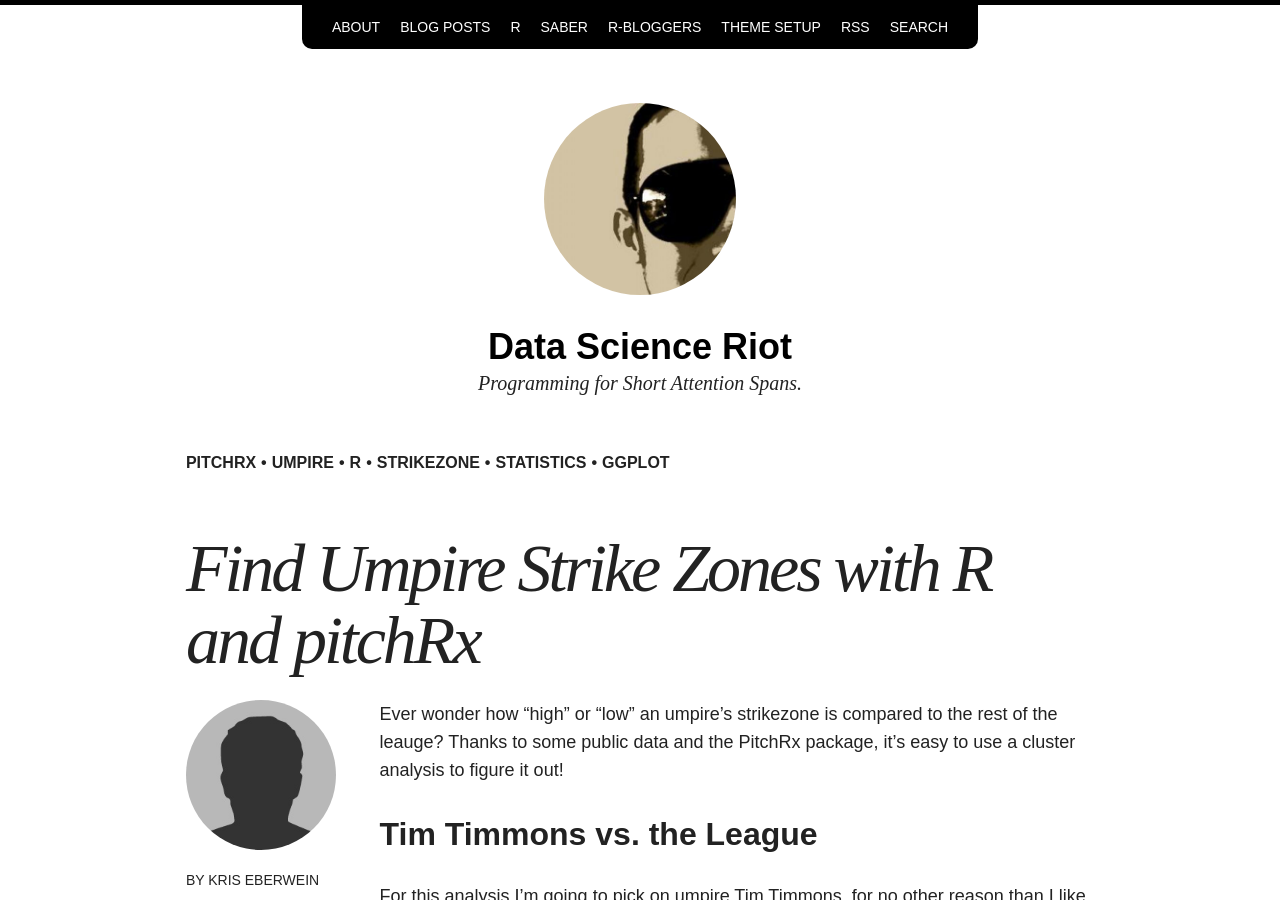
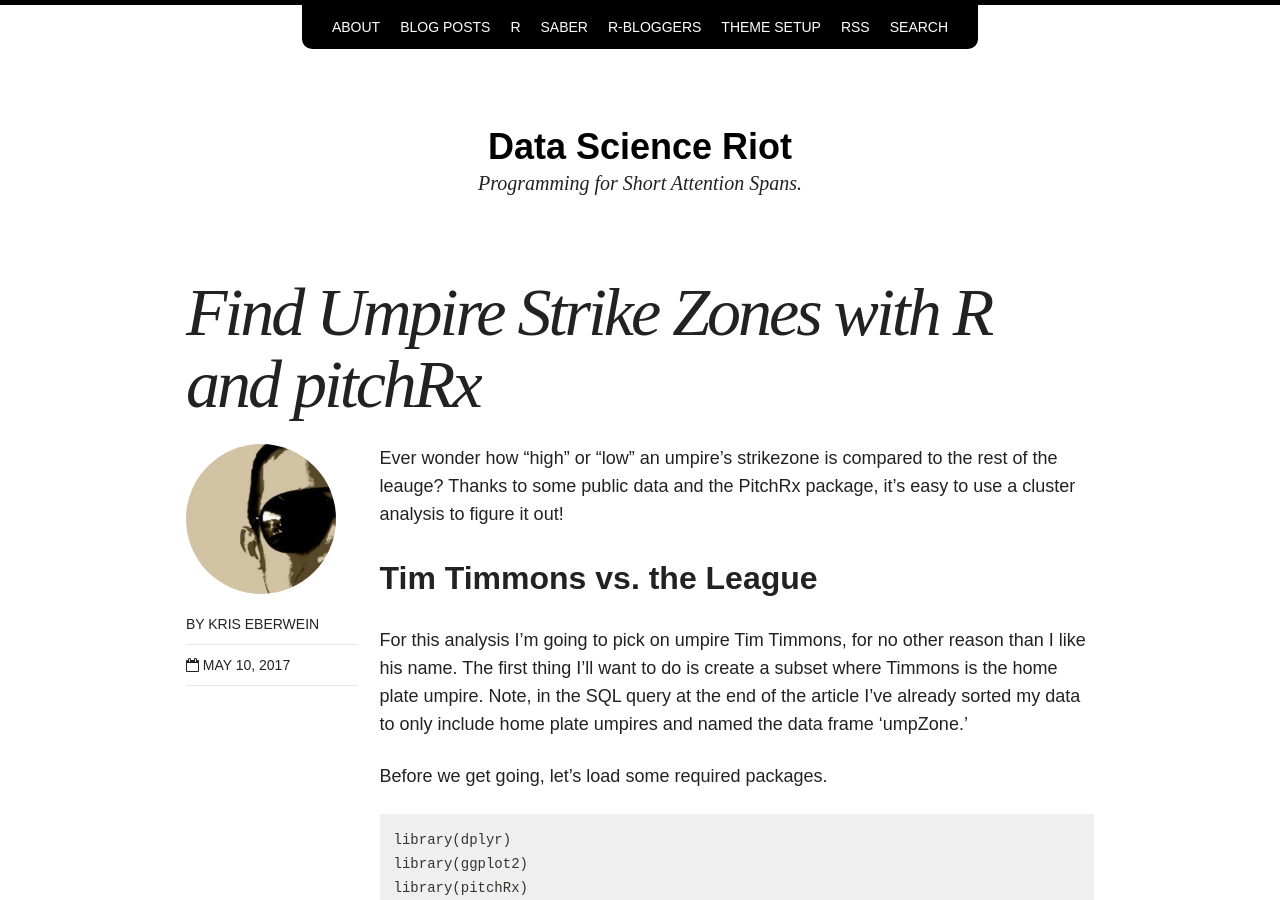
Before and after one commit to keberwein/keberwein.github.io, a Jekyll site: the page built from _posts/saber/2017-05-10-how-to-find-an-umpires-strike-zone-with-r-and-pitchrx.md, in a window 1280 px wide and 900 px high. Built offline with Jekyll 4.4.1, drawn with Linux system fonts in a browser that asks for light colours; nearby versions of some CDN libraries.

Commit message:
changed bio photo

```diff
--- a/_config.yml
+++ b/_config.yml
@@ -3,7 +3,7 @@
 title: Data Science Riot
 locale: en_US
 description: Programming for Short Attention Spans.
-logo: site-logo.png
+#logo: site-logo.png
 search: true
 url: https://keberwein.github.io
 
--- a/_posts/saber/2017-05-10-how-to-find-an-umpires-strike-zone-with-r-and-pitchrx.md
+++ b/_posts/saber/2017-05-10-how-to-find-an-umpires-strike-zone-with-r-and-pitchrx.md
@@ -3,7 +3,6 @@
 title: "Find Umpire Strike Zones with R and pitchRx"
 categories: saber
 excerpt:
-tags: [pitchRx, umpire, R, strikezone, statistics, ggplot]
 image:
   feature:
 ---
```
Also changed, not shown: images/bio-photo-2.jpg (deleted), images/bio-photo-alt.jpg (deleted), images/bio-photo.jpg, images/so-simple-sample-image-1.jpg (deleted), images/so-simple-sample-image-2.jpg (deleted), images/so-simple-sample-image-3.jpg (deleted), images/so-simple-sample-image-4.jpg (deleted), images/so-simple-sample-image-5.jpg (deleted), images/so-simple-sample-image-6.jpg (deleted), images/so-simple-sample-image-7.jpg (deleted).
